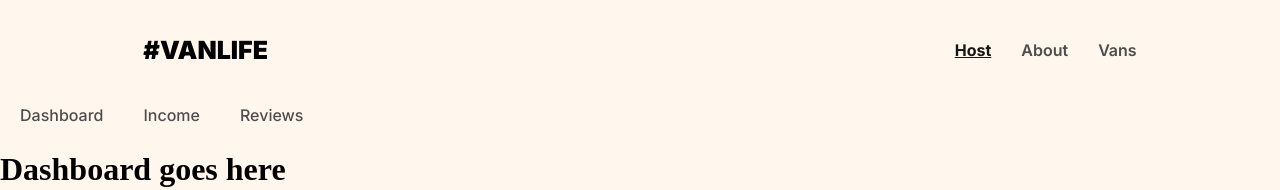
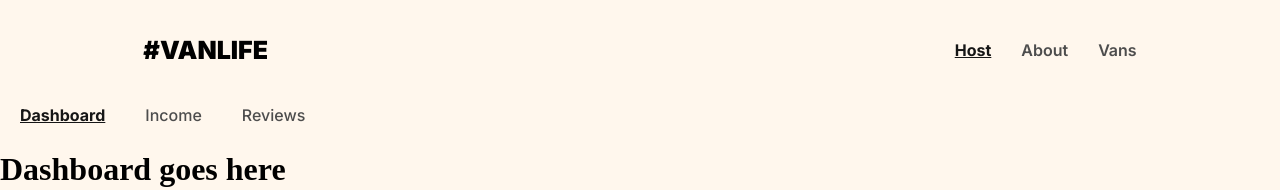
Before and after one commit to matijazuber/vanlife-page, a React (Vite) app: page /host in a window 1280 px wide. Shown: the top 190 px of the page. Built offline with nearby package versions, Linux system fonts and the light colour scheme; what miragejs would draw is missing.

Commit message:
added the navlinks to the host layout

```diff
--- a/src/components/hostLayout.jsx
+++ b/src/components/hostLayout.jsx
@@ -1,11 +1,32 @@
-import { Link, Outlet } from "react-router-dom";
+import { NavLink, Outlet } from "react-router-dom";
 const HostLayout = () => {
+  const activeStyles = {
+    fontWeight: "bold",
+    textDecoration: "underline",
+    color: "#161616",
+  };
   return (
     <>
       <nav className="host-nav">
-        <Link to="/host">Dashboard</Link>
-        <Link to="/host/income">Income</Link>
-        <Link to="/host/reviews">Reviews</Link>
+        <NavLink
+          end
+          style={({ isActive }) => (isActive ? activeStyles : null)}
+          to="/host"
+        >
+          Dashboard
+        </NavLink>
+        <NavLink
+          style={({ isActive }) => (isActive ? activeStyles : null)}
+          to="/host/income"
+        >
+          Income
+        </NavLink>
+        <NavLink
+          style={({ isActive }) => (isActive ? activeStyles : null)}
+          to="/host/reviews"
+        >
+          Reviews
+        </NavLink>
       </nav>
       <Outlet></Outlet>
     </>
```
